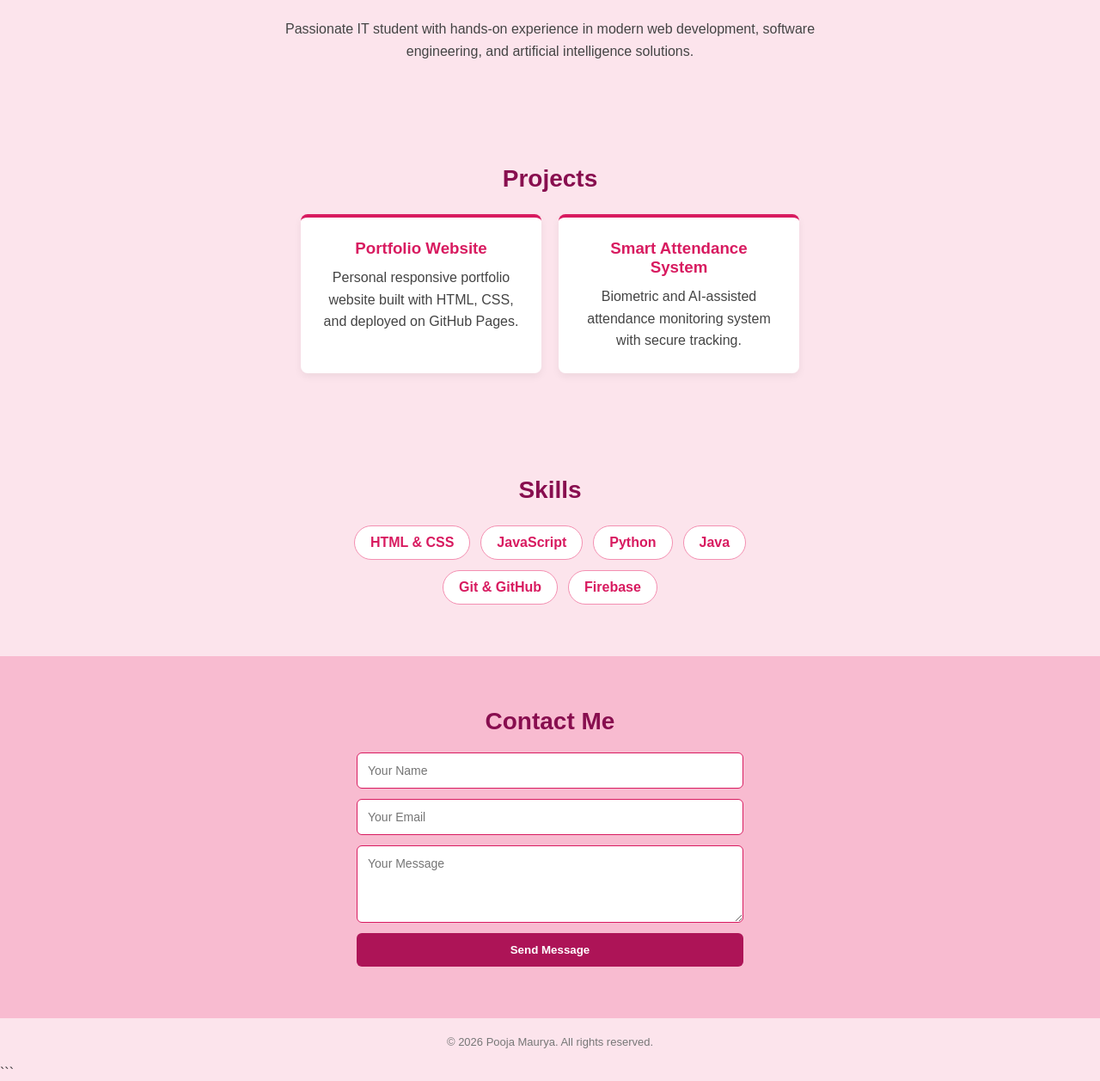
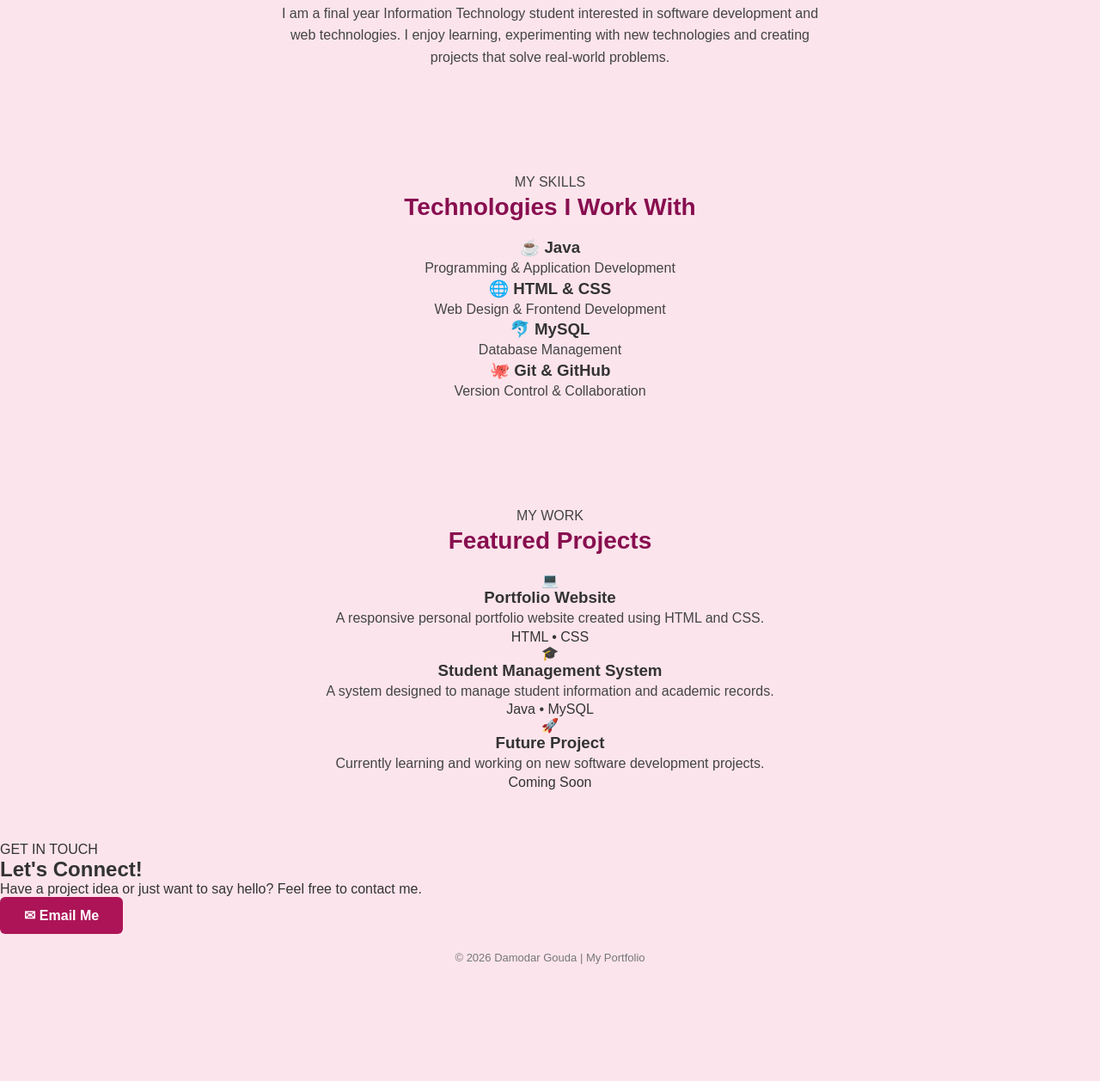
Before and after one commit to damodar16-dev/Myportfolio, a plain HTML site: page index.html in a window 1280 px wide. Shown: the part 771-2028 px from the top of the page at 86% size. After the commit the page ends 1912 px from the top, so only its background shows below. Drawn offline with Linux system fonts and the light colour scheme.

Commit message:
Update portfolio details from Pooja to Damodar

````diff
--- a/index.html
+++ b/index.html
@@ -1,124 +1,182 @@
 <!DOCTYPE html>
-
 <html lang="en">
 <head>
     <meta charset="UTF-8">
     <meta name="viewport" content="width=device-width, initial-scale=1.0">
-    <title>Pooja Maurya | Portfolio</title>
+
+    <title>Damodar Gouda | Portfolio</title>
+
     <link rel="stylesheet" href="style.css">
 </head>
 
 <body>
 
-```
-<!-- Navigation Bar -->
-<header class="navbar">
-    <div class="logo">Pooja Maurya</div>
+<!-- Navigation -->
+<nav>
+    <div class="logo">Damodar.</div>
 
-    <nav>
+    <div class="nav-links">
         <a href="#home">Home</a>
         <a href="#about">About</a>
+        <a href="#skills">Skills</a>
         <a href="#projects">Projects</a>
-        <a href="#skills">Skills</a>
         <a href="#contact">Contact</a>
-    </nav>
-</header>
+    </div>
+</nav>
 
-<!-- Hero Section -->
+
+<!-- Home Section -->
 <section id="home" class="hero">
-    <h1>Hello, I'm Pooja Maurya</h1>
-    <p>Final Year IT Student | Web Developer | AI Enthusiast</p>
 
-    <a href="#contact" class="btn">Hire Me</a>
-</section>
+    <div class="hero-text">
 
-<!-- About Section -->
-<section id="about" class="section">
-    <h2>About Me</h2>
+        <p class="small-title">WELCOME TO MY PORTFOLIO</p>
 
-    <p>
-        Passionate IT student with hands-on experience in modern web
-        development, software engineering, and artificial intelligence
-        solutions.
-    </p>
-</section>
+        <h1>
+            Hi, I'm <span>Damodar Gouda</span>
+        </h1>
 
-<!-- Projects Section -->
-<section id="projects" class="section">
-    <h2>Projects</h2>
+        <h2>IT Student & Software Developer</h2>
 
-    <div class="projects-grid">
+        <p>
+            I love creating websites, learning new technologies
+            and building useful software projects.
+        </p>
 
-        <div class="card">
-            <h3>Portfolio Website</h3>
-            <p>
-                Personal responsive portfolio website built with HTML,
-                CSS, and deployed on GitHub Pages.
-            </p>
-        </div>
-
-        <div class="card">
-            <h3>Smart Attendance System</h3>
-            <p>
-                Biometric and AI-assisted attendance monitoring system
-                with secure tracking.
-            </p>
+        <div class="buttons">
+            <a href="#projects" class="btn">View My Work</a>
+            <a href="#contact" class="btn outline">Contact Me</a>
         </div>
 
     </div>
+
+    <div class="hero-card">
+        <div class="circle">DG</div>
+        <h2>Software Developer</h2>
+        <p>Always Learning • Always Building</p>
+    </div>
+
 </section>
 
-<!-- Skills Section -->
-<section id="skills" class="section">
-    <h2>Skills</h2>
 
-    <div class="skills-container">
-        <div class="skill">HTML &amp; CSS</div>
-        <div class="skill">JavaScript</div>
-        <div class="skill">Python</div>
-        <div class="skill">Java</div>
-        <div class="skill">Git &amp; GitHub</div>
-        <div class="skill">Firebase</div>
-    </div>
+<!-- About -->
+<section id="about" class="section">
+
+    <p class="section-title">ABOUT ME</p>
+
+    <h2>Turning Ideas Into <span>Reality</span></h2>
+
+    <p class="description">
+        I am a final year Information Technology student interested in
+        software development and web technologies. I enjoy learning,
+        experimenting with new technologies and creating projects that
+        solve real-world problems.
+    </p>
+
 </section>
 
-<!-- Contact Section -->
-<section id="contact" class="section contact-section">
-    <h2>Contact Me</h2>
 
-    <form
-            class="contact-form"
-            onsubmit="event.preventDefault(); alert('Message Sent!');"
-    >
-        <input
-                type="text"
-                placeholder="Your Name"
-                required
-        >
+<!-- Skills -->
+<section id="skills" class="section skills-section">
 
-        <input
-                type="email"
-                placeholder="Your Email"
-                required
-        >
+    <p class="section-title">MY SKILLS</p>
 
-        <textarea
-                placeholder="Your Message"
-                rows="4"
-                required
-        ></textarea>
+    <h2>Technologies I Work With</h2>
 
-        <button type="submit" class="btn">
-            Send Message
-        </button>
-    </form>
+    <div class="skills">
+
+        <div class="skill-card">
+            <h3>☕ Java</h3>
+            <p>Programming & Application Development</p>
+        </div>
+
+        <div class="skill-card">
+            <h3>🌐 HTML & CSS</h3>
+            <p>Web Design & Frontend Development</p>
+        </div>
+
+        <div class="skill-card">
+            <h3>🐬 MySQL</h3>
+            <p>Database Management</p>
+        </div>
+
+        <div class="skill-card">
+            <h3>🐙 Git & GitHub</h3>
+            <p>Version Control & Collaboration</p>
+        </div>
+
+    </div>
+
 </section>
+
+
+<!-- Projects -->
+<section id="projects" class="section">
+
+    <p class="section-title">MY WORK</p>
+
+    <h2>Featured Projects</h2>
+
+    <div class="projects">
+
+        <div class="project-card">
+            <div class="project-icon">💻</div>
+            <h3>Portfolio Website</h3>
+            <p>
+                A responsive personal portfolio website created
+                using HTML and CSS.
+            </p>
+            <span>HTML • CSS</span>
+        </div>
+
+        <div class="project-card">
+            <div class="project-icon">🎓</div>
+            <h3>Student Management System</h3>
+            <p>
+                A system designed to manage student information
+                and academic records.
+            </p>
+            <span>Java • MySQL</span>
+        </div>
+
+        <div class="project-card">
+            <div class="project-icon">🚀</div>
+            <h3>Future Project</h3>
+            <p>
+                Currently learning and working on new software
+                development projects.
+            </p>
+            <span>Coming Soon</span>
+        </div>
+
+    </div>
+
+</section>
+
+
+<!-- Contact -->
+<section id="contact" class="contact">
+
+    <p class="section-title">GET IN TOUCH</p>
+
+    <h2>Let's <span>Connect!</span></h2>
+
+    <p>
+        Have a project idea or just want to say hello?
+        Feel free to contact me.
+    </p>
+
+    <a href="mailto:Damodargouda99@gmail.com" class="btn">
+        ✉ Email Me
+    </a>
+
+</section>
+
 
 <!-- Footer -->
 <footer>
-    <p>&copy; 2026 Pooja Maurya. All rights reserved.</p>
+    <p>© 2026 Damodar Gouda | My Portfolio</p>
 </footer>
-```
 
 </body>
 </html>
````
